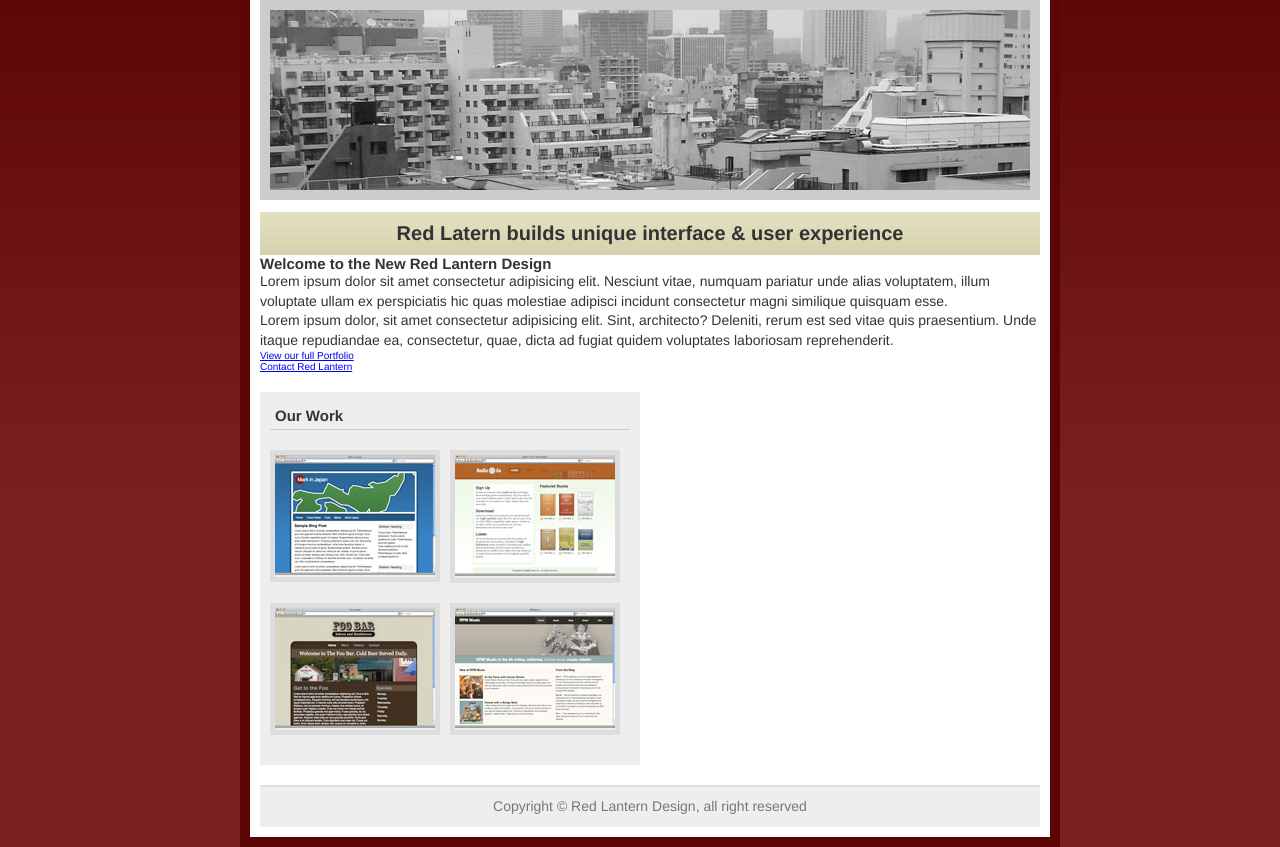
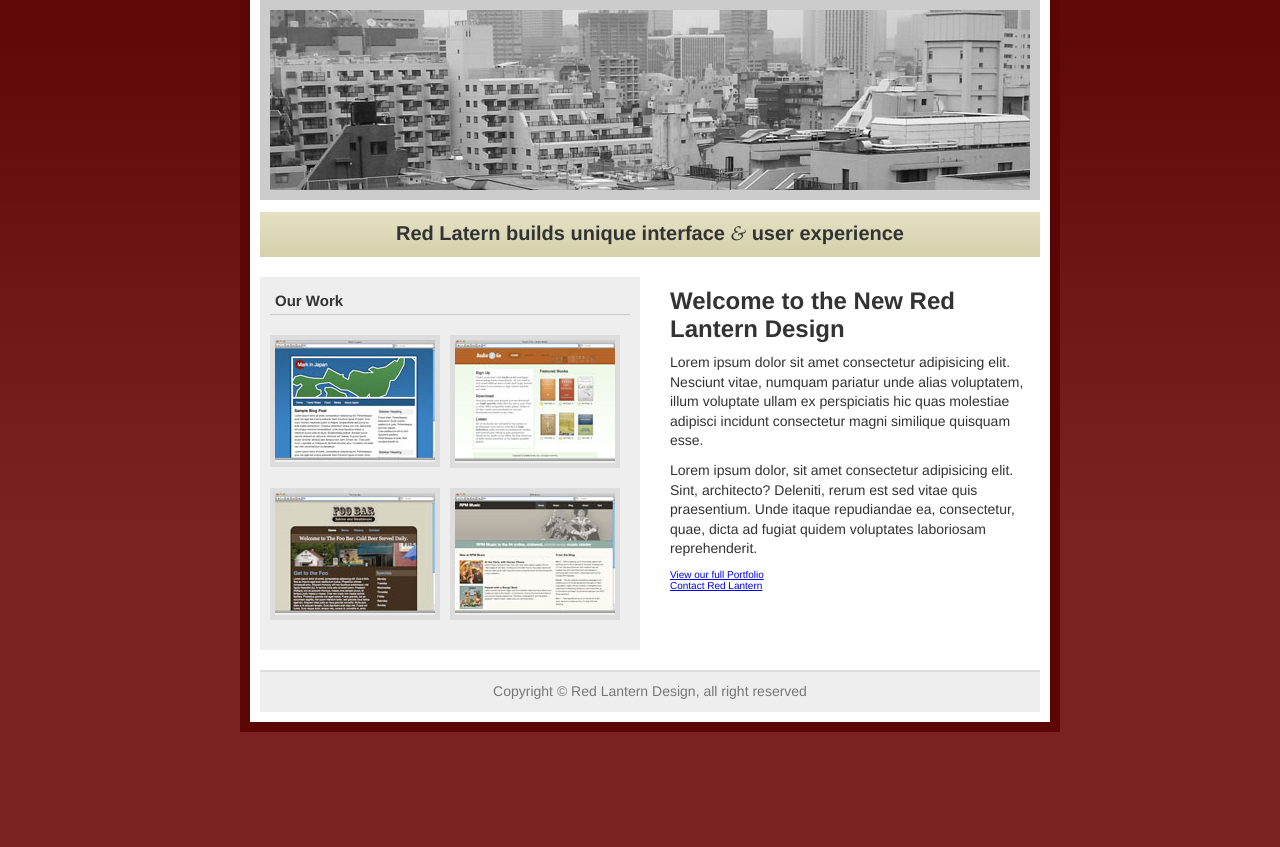
Before and after one commit to findyourtomato/web2023, a plain HTML site: page index.html in a window 1280 px wide. Shown: the part 99-946 px from the top of the page. After the commit the page ends 831 px from the top, so only its background shows below. Drawn offline with Linux system fonts and the light colour scheme.

Commit message:
20230922

```diff
--- a/index.html
+++ b/index.html
@@ -23,9 +23,9 @@
     <article id="main">
         <div id="main_title">
             <img src="images/tokyo.jpg" alt="tokyo">
-            <h1>Red Latern builds unique interface <span>&amp;</span> user experience</h1>
+            <h1>Red Latern builds unique interface <span class="amp">&amp;</span> user experience</h1>
         </div>
-        <div id="Contact">
+        <div id="content">
             <h2>Welcome to the New Red Lantern Design</h2>
             <p>Lorem ipsum dolor sit amet consectetur adipisicing elit. Nesciunt vitae, numquam pariatur unde alias
                 voluptatem, illum voluptate ullam ex perspiciatis hic quas molestiae adipisci incidunt consectetur magni
@@ -37,7 +37,6 @@
                 <li><a href="#">View our full Portfolio</a></li>
                 <li><a href="#">Contact Red Lantern</a></li>
             </ul>
-
         </div>
         <div id="sidebar">
 
```
